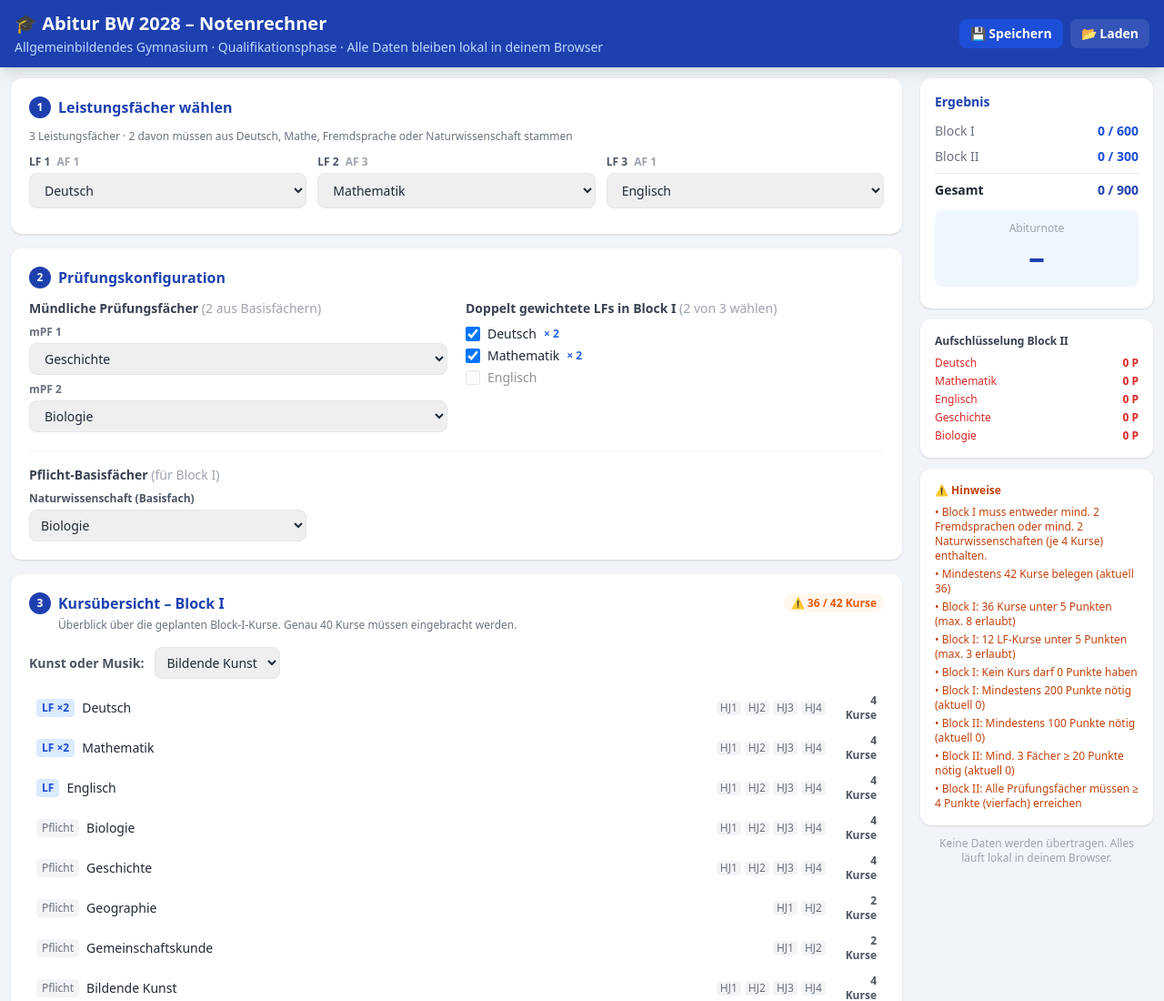
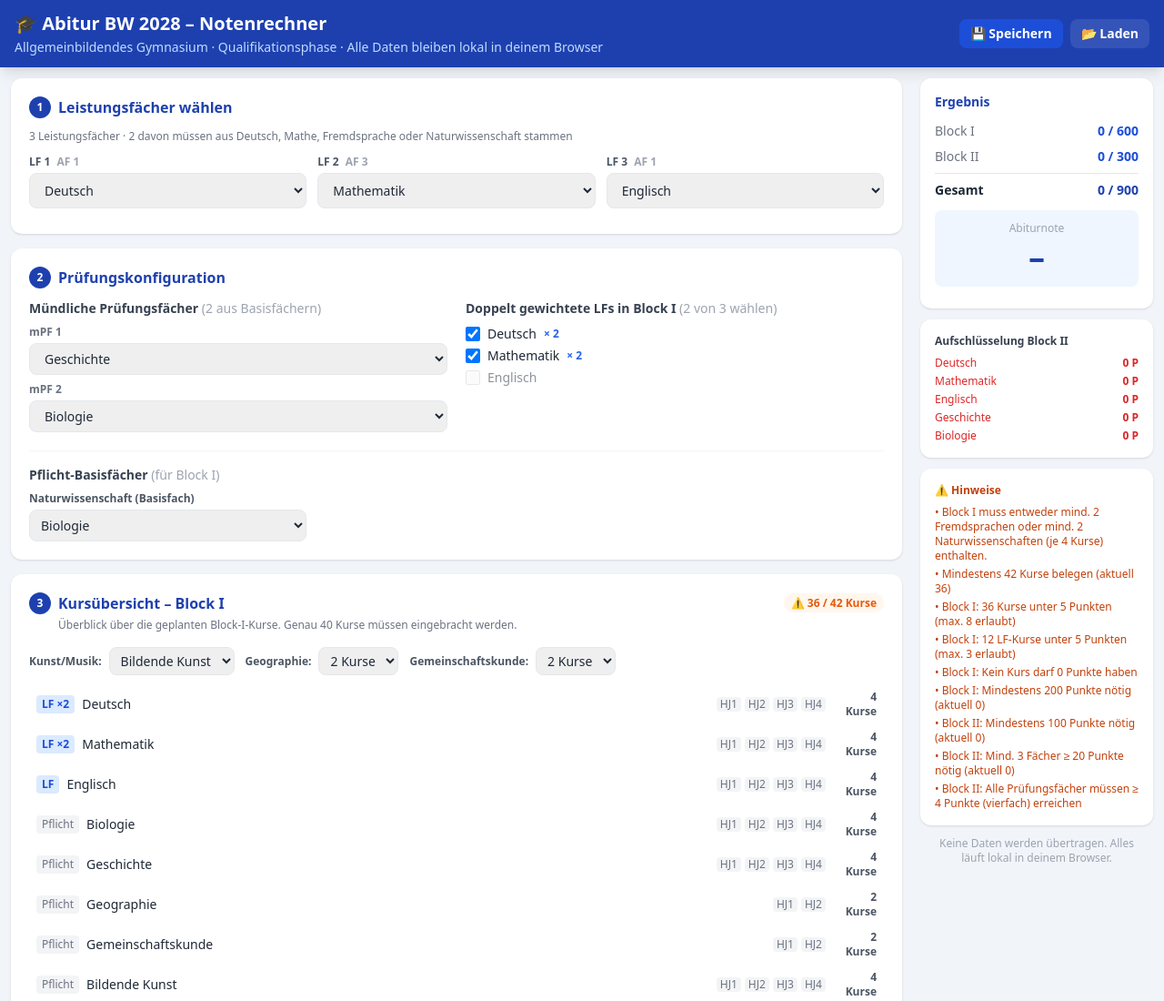
Before and after one commit to FariSoftware/abi-rechner, a plain HTML site: page index.html in a window 1280 px wide. Shown: the top 1100 px of the page at 91% size. Drawn offline with nearby package versions, Linux system fonts and the light colour scheme.

Commit message:
feat: configurable 2/4 courses for Geographie and Gemeinschaftskunde in step 3

```diff
--- a/index.html
+++ b/index.html
@@ -259,6 +259,8 @@ const state = {
   fs1: 'englisch',       // 1. Fremdsprache (if not LF)
   nw1: 'biologie',       // Naturwissenschaft (if not LF)
   kunstMusik: 'kunst',   // Kunst oder Musik
+  geoHj: 2,             // Geographie: 2 or 4
+  gkHj: 2,              // Gemeinschaftskunde: 2 or 4
   // Extra courses added manually in Step 3 to reach 40
   extraCourses: [],      // [{ id: string, hj: number }]
   // Grades: { key: number } where key = subjectId_hj (1–4)
@@ -354,9 +356,9 @@ function getBlock1Subjects() {
 
   addRequired('geschichte', 4);
 
-  // Geographie & Gemeinschaftskunde
-  const geo_hj = state.mpf.includes('geographie') ? 4 : 2;
-  const gk_hj  = state.mpf.includes('gemeinschaftskunde') ? 4 : 2;
+  // Geographie & Gemeinschaftskunde — min 2, up to 4; forced 4 if mündl. PF
+  const geo_hj = state.mpf.includes('geographie') ? 4 : state.geoHj;
+  const gk_hj  = state.mpf.includes('gemeinschaftskunde') ? 4 : state.gkHj;
   addRequired('geographie', geo_hj);
   addRequired('gemeinschaftskunde', gk_hj);
 
@@ -676,16 +678,48 @@ function renderCourseOverview() {
   const configEl = document.getElementById('overview-config');
   const kmOpts = ['kunst','musik'].filter(id => !lfs.includes(id))
     .map(id => `<option value="${id}" ${id === state.kunstMusik ? 'selected' : ''}>${subjectName(id)}</option>`).join('');
+  const configFields = [];
+
   if (kmOpts && !['kunst','musik'].every(id => lfs.includes(id))) {
-    configEl.innerHTML = `<div class="flex items-center gap-3 text-sm">
-      <label class="font-semibold text-gray-600 whitespace-nowrap">Kunst oder Musik:</label>
-      <select class="border border-gray-200 rounded-lg px-2 py-1.5 text-sm" onchange="state.kunstMusik=this.value;renderAll()">
+    configFields.push(`<div class="flex items-center gap-2">
+      <label class="text-xs font-semibold text-gray-600 whitespace-nowrap">Kunst/Musik:</label>
+      <select class="border border-gray-200 rounded-lg px-2 py-1 text-sm" onchange="state.kunstMusik=this.value;renderAll()">
         ${kmOpts}
       </select>
-    </div>`;
-  } else {
-    configEl.innerHTML = '';
+    </div>`);
   }
+
+  // Geographie: 2 or 4 (locked to 4 if mündl. PF)
+  if (!lfs.includes('geographie')) {
+    const geoLocked = state.mpf.includes('geographie');
+    configFields.push(`<div class="flex items-center gap-2">
+      <label class="text-xs font-semibold text-gray-600 whitespace-nowrap">Geographie:</label>
+      ${geoLocked
+        ? `<span class="text-xs text-gray-400">4 Kurse (mündl. PF)</span>`
+        : `<select class="border border-gray-200 rounded-lg px-2 py-1 text-sm" onchange="state.geoHj=parseInt(this.value);renderAll()">
+            <option value="2" ${state.geoHj===2?'selected':''}>2 Kurse</option>
+            <option value="4" ${state.geoHj===4?'selected':''}>4 Kurse</option>
+           </select>`}
+    </div>`);
+  }
+
+  // Gemeinschaftskunde: 2 or 4 (locked to 4 if mündl. PF)
+  if (!lfs.includes('gemeinschaftskunde')) {
+    const gkLocked = state.mpf.includes('gemeinschaftskunde');
+    configFields.push(`<div class="flex items-center gap-2">
+      <label class="text-xs font-semibold text-gray-600 whitespace-nowrap">Gemeinschaftskunde:</label>
+      ${gkLocked
+        ? `<span class="text-xs text-gray-400">4 Kurse (mündl. PF)</span>`
+        : `<select class="border border-gray-200 rounded-lg px-2 py-1 text-sm" onchange="state.gkHj=parseInt(this.value);renderAll()">
+            <option value="2" ${state.gkHj===2?'selected':''}>2 Kurse</option>
+            <option value="4" ${state.gkHj===4?'selected':''}>4 Kurse</option>
+           </select>`}
+    </div>`);
+  }
+
+  configEl.innerHTML = configFields.length
+    ? `<div class="flex flex-wrap gap-3 items-center">${configFields.join('')}</div>`
+    : '';
 
   const subs = getBlock1Subjects();
   const totalCourses = subs.reduce((s, sub) => s + sub.hj, 0);
```
